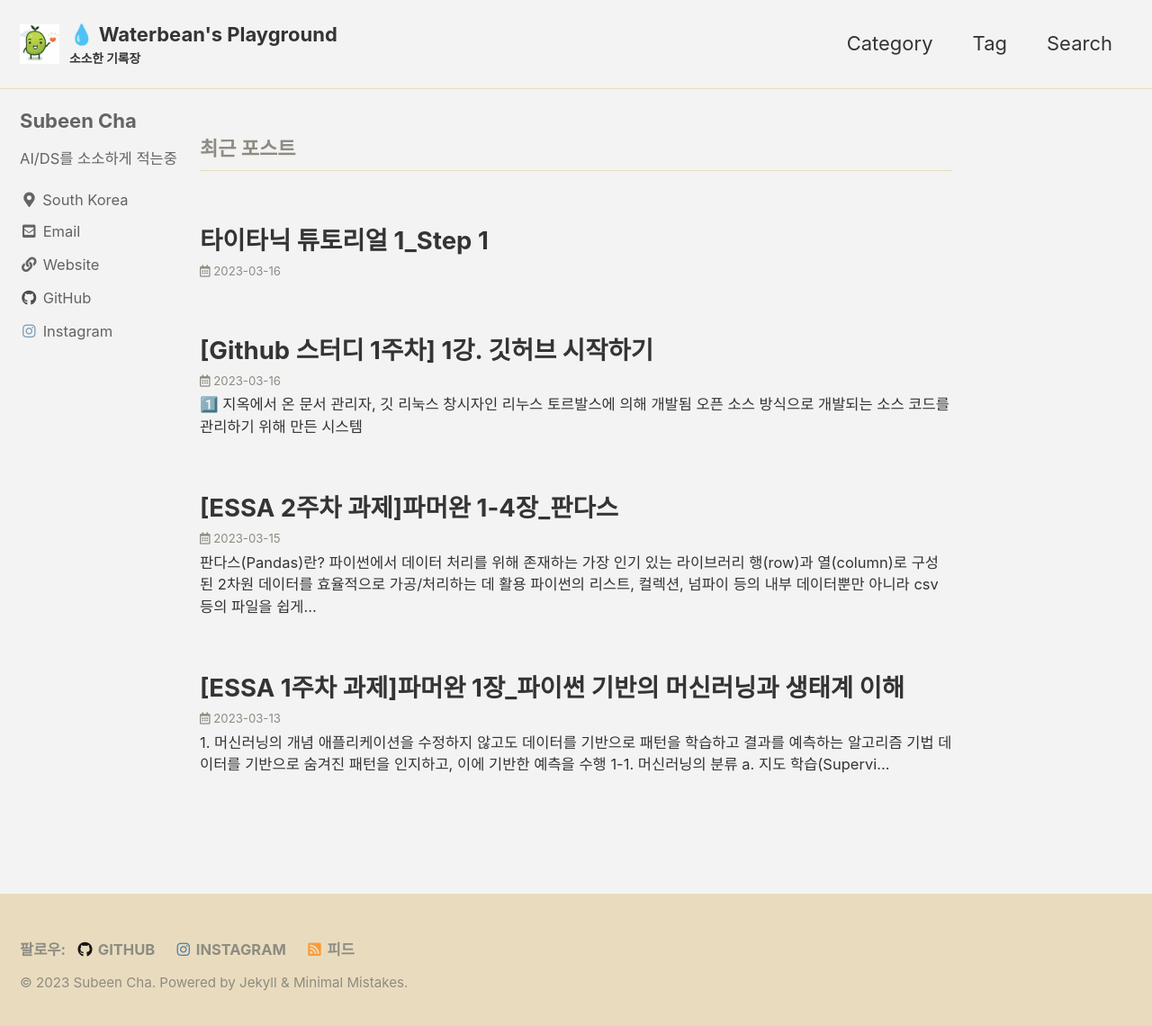
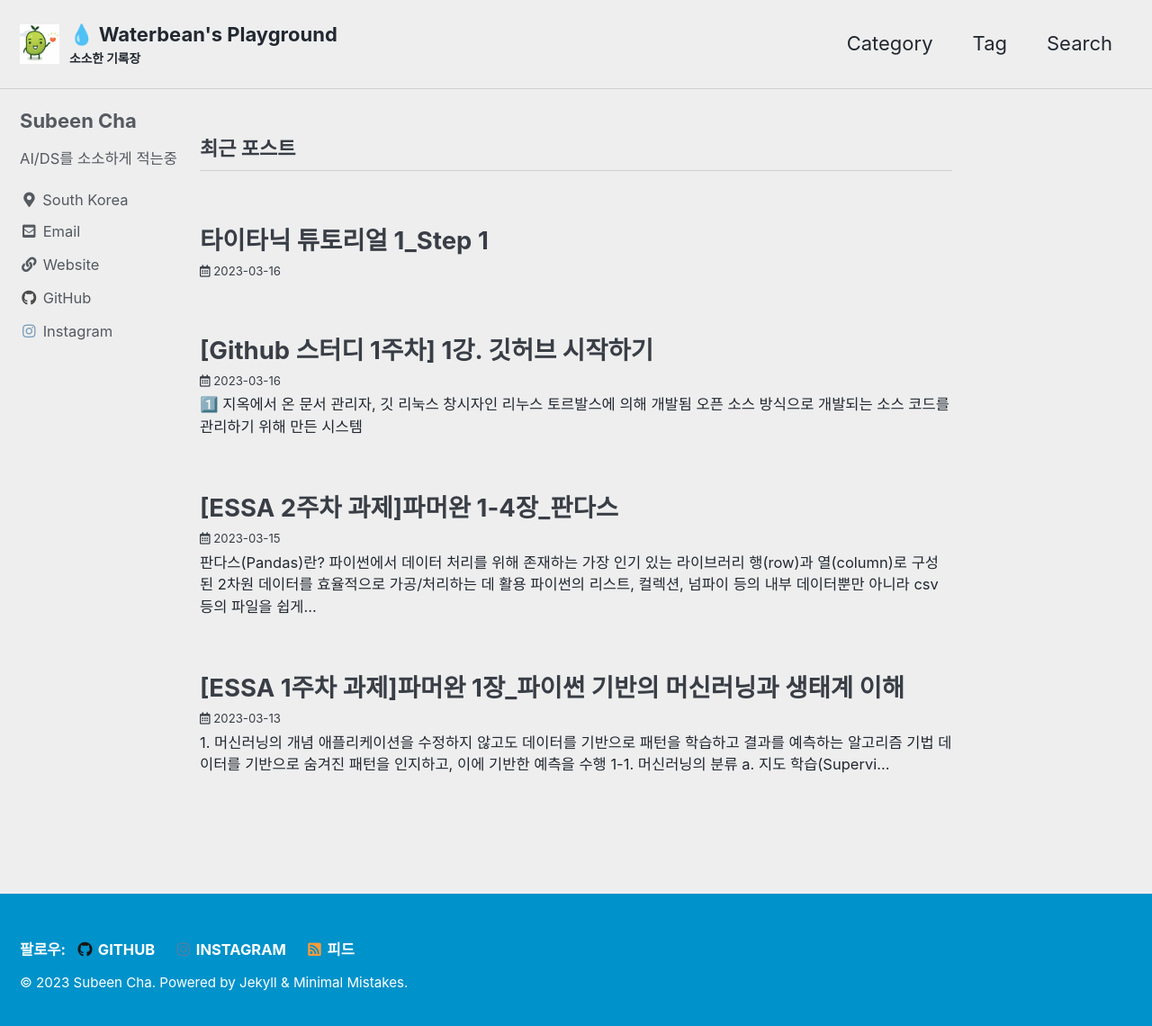
Before and after one commit to chasubeen/chasubeen.github.io, a Jekyll site: the page built from index.html, in a window 1280 px wide and 1148 px high. Shown: the top 1140 px of the window at 90% size. Built offline with Jekyll 4.4.1, drawn with Linux system fonts in a browser that asks for light colours; cached includes are drawn as plain includes; the list of posts is cut into pages by our own code.

Commit message:
Update _config.yml

```diff
--- a/_config.yml
+++ b/_config.yml
@@ -12,7 +12,7 @@
 
 # theme                  : "minimal-mistakes-jekyll"
 # remote_theme           : "mmistakes/minimal-mistakes"
-minimal_mistakes_skin    : "dirt" # "air", "aqua", "contrast", "dark", "dirt", "neon", "mint", "plum", "sunrise"
+minimal_mistakes_skin    : "air" # "air", "aqua", "contrast", "dark", "dirt", "neon", "mint", "plum", "sunrise"
 
 # Site Settings
 locale                   : "ko-KR"
```
